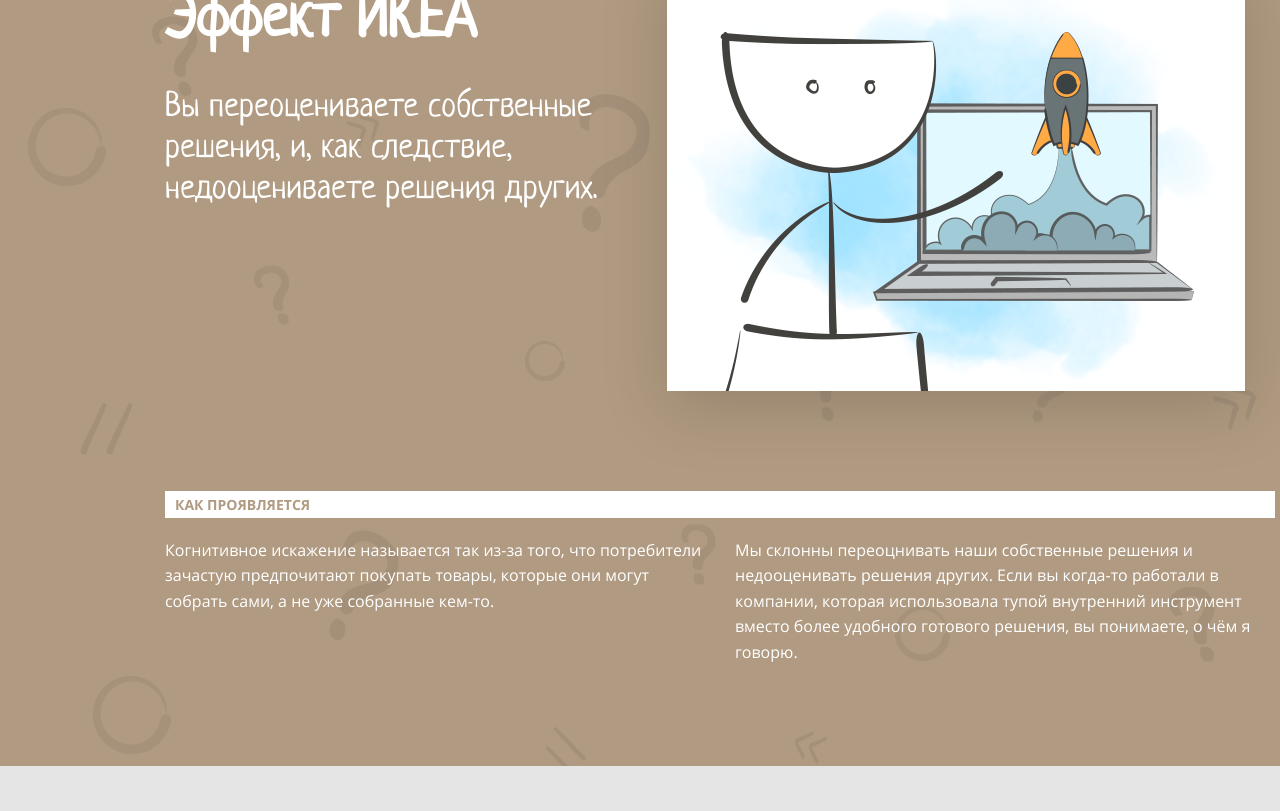
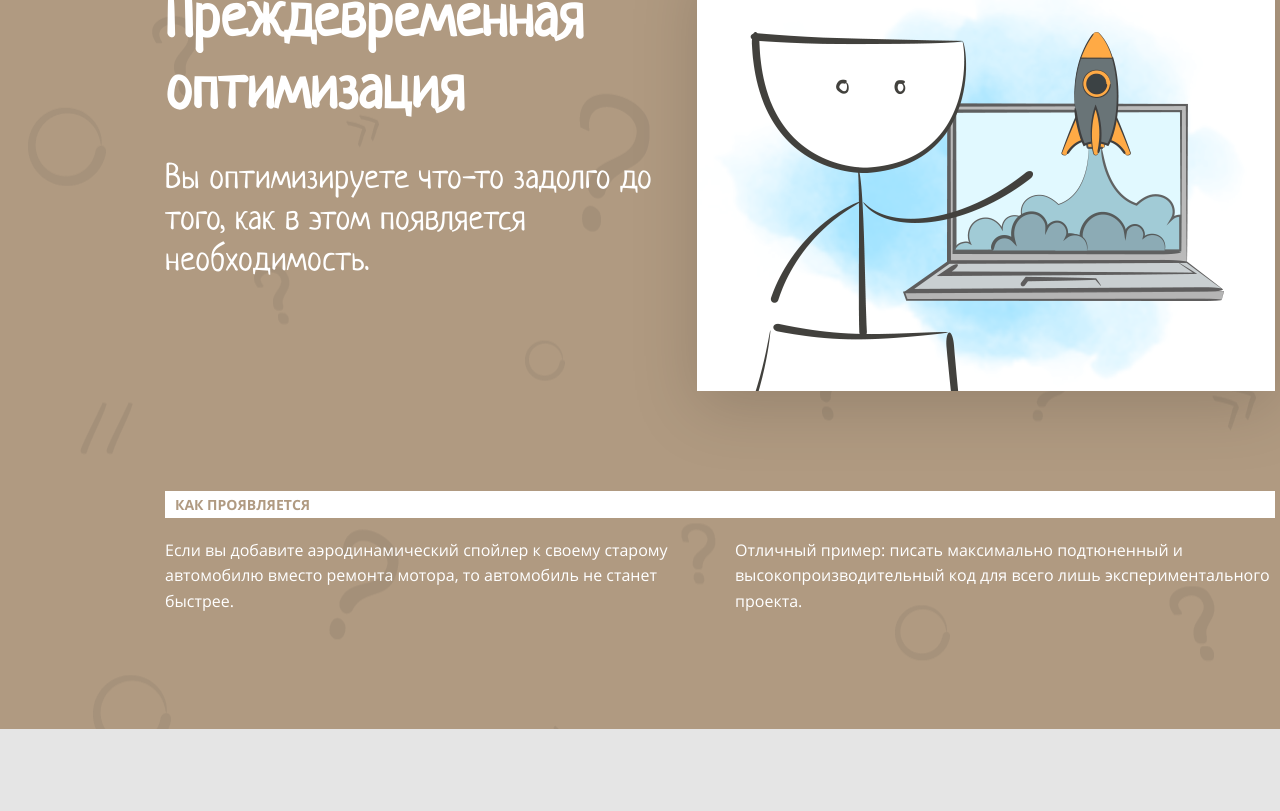
Before and after one commit to iQwaz/layout-designer-project-lvl1, a website: page src/index.html in a window 1280 px wide. Shown: the part 3757-4568 px from the top of the page. Drawn offline with Linux system fonts and the light colour scheme.

Commit message:
Fix first and second content section

```diff
--- a/src/index.html
+++ b/src/index.html
@@ -29,7 +29,7 @@
       <div class="container">
         <h2 class="txt-primary txt-center mb-30"><span class="txt-dark">Что же этотакое,</span><br>когнитивные искажения?</h2>
         <p class="txt-center mb-30">Что такое когнитивные искажения. Petrovna Channel</p>
-        <iframe class="video" width="919" height="569" src="https://www.youtube.com/embed/jie9AizBqss" frameborder="0" allowfullscreen></iframe>
+        <iframe class="video img-shadow" width="919" height="569" src="https://www.youtube.com/embed/jie9AizBqss" frameborder="0" allowfullscreen></iframe>
       </div>
     </section>
     <nav  id="navigation" class="section-menu">
@@ -64,7 +64,7 @@
     </nav>
     <section id="ikea-effect" class="content-section bg-transparent bg-white-50">
       <div class="container">
-        <img class="content-img float-left" src="./assets/images/1.png" alt="Эффект ИКЕА">
+        <img class="float-left mr-30 img-shadow" src="./assets/images/1.png" alt="Эффект ИКЕА">
         <div class="running-title txt-dark-50">Когнитивные искажения</div>
         <h2 class="content-heading mb-30">Эффект ИКЕА</h2>
         <p class="txt-description">Вы переоцениваете собственные решения, и, как следствие, недооцениваете решения других.</p>
@@ -75,18 +75,16 @@
         </div>
       </div>
     </section>
-
-    <!-- Поправить контент-->
-    <section id="ikea-effect" class="content-section bg-transparent bg-brown">
+    <section id="premature-optimization" class="content-section bg-transparent bg-brown">
       <div class="container">
-        <img class="content-img float-right" src="./assets/images/2.png" alt="Эффект ИКЕА">
+        <img class="float-right ml-30 img-shadow" src="./assets/images/2.png" alt="Преждевременная оптимизация">
         <div class="running-title txt-white-50">Когнитивные искажения</div>
-        <h2 class="content-heading txt-white mb-30">Эффект ИКЕА</h2>
-        <p class="txt-description txt-white">Вы переоцениваете собственные решения, и, как следствие, недооцениваете решения других.</p>
+        <h2 class="content-heading txt-white mb-30">Преждевременная оптимизация</h2>
+        <p class="txt-description txt-white">Вы оптимизируете что-то задолго до того, как в этом появляется необходимость.</p>
         <h3 class="manifestation txt-brown bg-white">Как проявляется</h3>
         <div class="column-content txt-white">
-          <p>Когнитивное искажение называется так из-за того, что потребители зачастую предпочитают покупать товары, которые они могут собрать сами, а не уже собранные кем-то.</p>
-          <p>Мы склонны переоцнивать наши собственные решения и недооценивать решения других. Если вы когда-то работали в компании, которая использовала тупой внутренний инструмент вместо более удобного готового решения, вы понимаете, о чём я говорю.</p>
+          <p>Если вы добавите аэродинамический спойлер к своему старому автомобилю вместо ремонта мотора, то автомобиль не станет быстрее.</p>
+          <p>Отличный пример: писать максимально подтюненный и высокопроизводительный код для всего лишь экспериментального проекта.</p>
         </div>
       </div>
     </section>
--- a/src/styles/style.css
+++ b/src/styles/style.css
@@ -80,8 +80,20 @@
   margin-top: 200px;
 }
 
+.mr-30 {
+  margin-right: 30px;
+}
+
+.ml-30 {
+  margin-left: 30px;
+}
+
 .pt-100 {
   padding-top: 100px;
+}
+
+.img-shadow {
+  filter: drop-shadow(0 16px 32px rgba(0, 0, 0, 0.15));
 }
 
 body {
@@ -211,8 +223,6 @@
 
   display: block;
   margin: 0 auto;
-
-  filter: drop-shadow(0 16px 32px rgba(0, 0, 0, 0.15));
 }
 
 .section-menu {
@@ -264,11 +274,6 @@
   color: var(--white);
 }
 
-.content-img {
-  margin-right: 30px;
-  filter: drop-shadow(0 16px 32px rgba(0, 0, 0, 0.15));
-}
-
 .running-title {
   font: 400 24px/29px "Neucha", cursive;
 }
@@ -287,6 +292,7 @@
 .manifestation {
   margin: 100px 0 20px 0;
   padding: 5px 10px;
+
   font: 700 14px/17px "Open Sans", sans-serif;
   text-transform: uppercase;
 }
```
